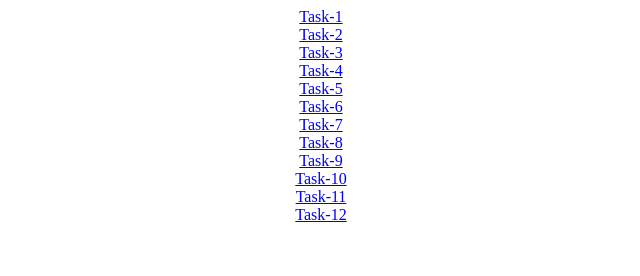
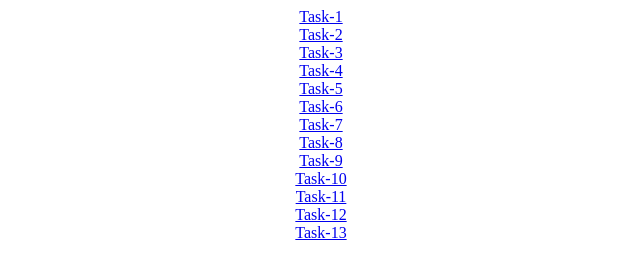
Before and after one commit to roshinidevanandi/js-tasks, a plain HTML site: page index.html in a window 1280 px wide. Shown: the full height of the page, 319-959 px from the left. Drawn offline with Linux system fonts and the light colour scheme.

Commit message:
javascript

```diff
--- a/index.html
+++ b/index.html
@@ -17,7 +17,8 @@
     <a href="./Logical Operators.pdf">Task-9</a><br>
     <a href="./Ternary operator for loop.pdf">Task-10</a><br>
     <a href="./while and do-while loop.pdf">Task-11</a><br>
-    <a href="./Functions in javascript.pdf">Task-12</a>
+    <a href="./Functions in javascript.pdf">Task-12</a><br>
+    <a href="./Arrays in javascript using map methods.pdf">Task-13</a>
     </center>
 </body>
 </html>
```
Also changed, not shown: 1 other file.
